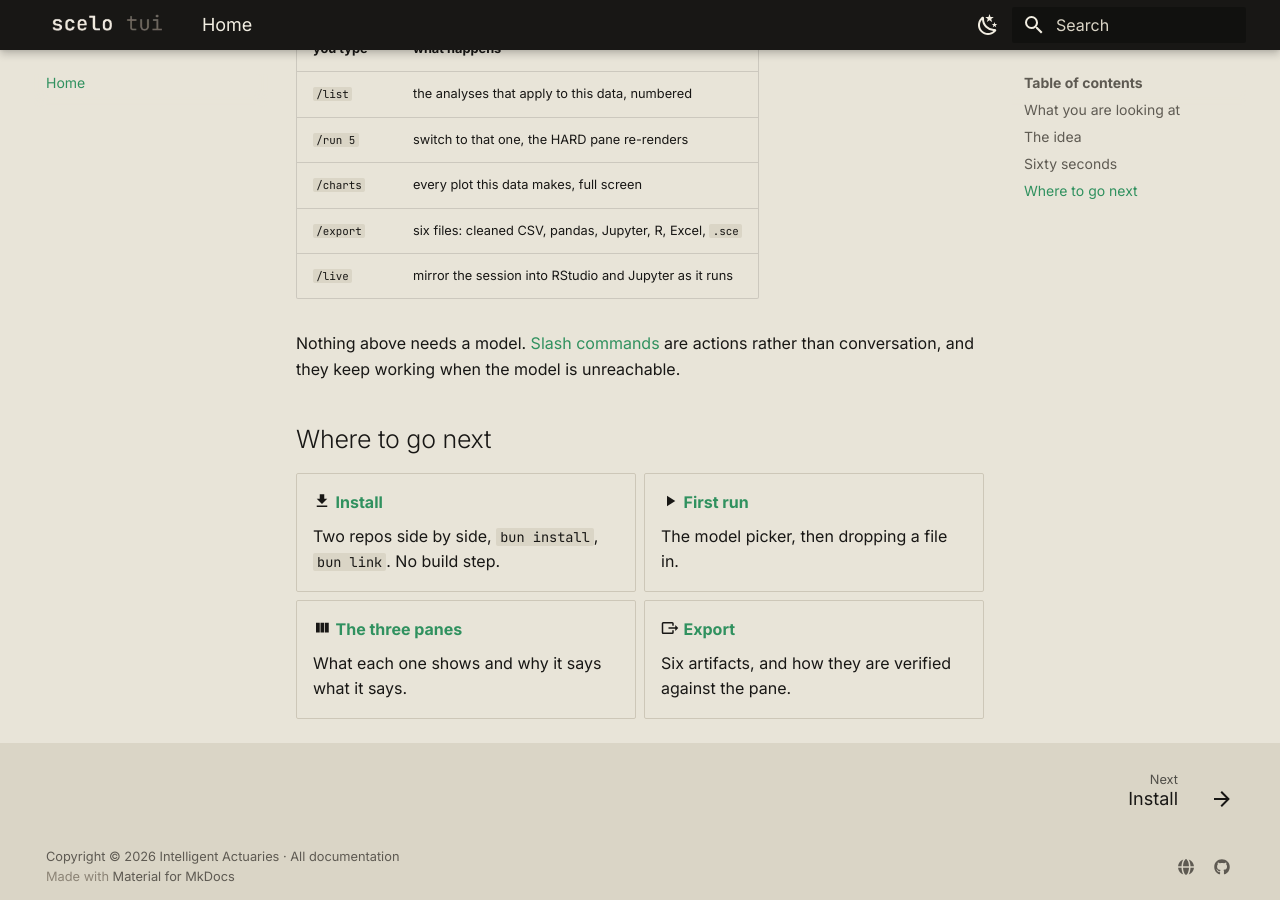
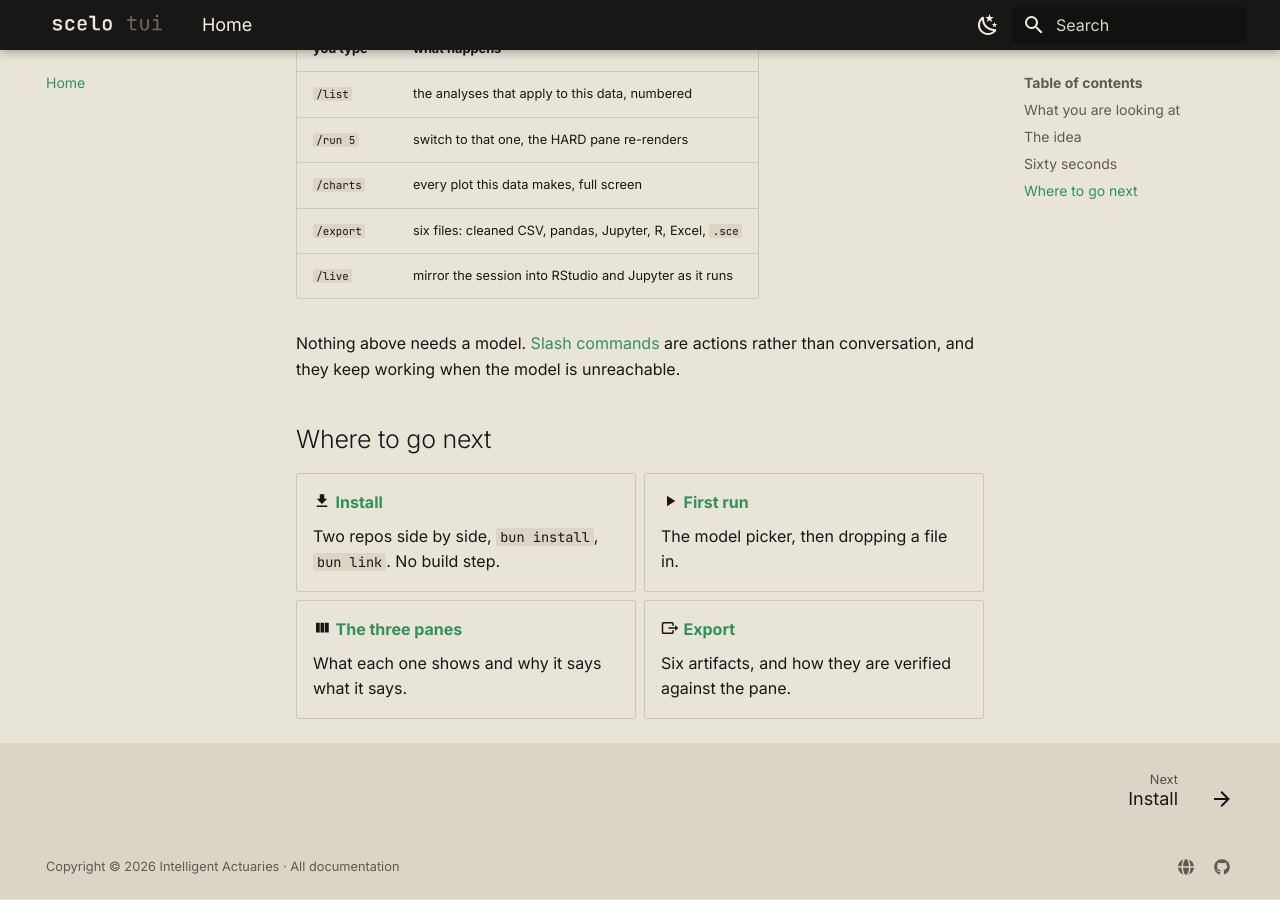
Before and after one commit to intelligentactuaries/scelo-tui, an MkDocs documentation site: the page built from docs/docs/index.md, in a window 1280 px wide and 900 px high, scrolled down 1939 px. Built offline with MkDocs 1.6.1 and Material for MkDocs 9.7.7, drawn with Linux system fonts in a browser that asks for light colours.

Commit message:
docs: drop the theme's generator notice
Matches the Scelo IDE and Atlas docs. `extra.generator: false` is the
theme's supported setting; mkdocs-material is MIT, so the footer notice is
a courtesy rather than a licence condition, and the bundled assets keep
their own copyright headers.

Co-Authored-By: Claude Opus 5 (1M context) <noreply@anthropic.com>

```diff
--- a/docs/mkdocs.yml
+++ b/docs/mkdocs.yml
@@ -78,6 +78,13 @@ markdown_extensions:
       emoji_generator: !!python/name:material.extensions.emoji.to_svg
 
 extra:
+  # Drop the "Made with Material for MkDocs" line from the footer. This is
+  # the theme's own supported setting, and mkdocs-material is MIT, so the
+  # notice is a courtesy rather than a licence condition. The copyright
+  # headers inside the bundled assets are untouched, which is what the
+  # licence does ask for. The footer keeps our own copyright and the link
+  # back to the hub.
+  generator: false
   # Points the masthead at the hub rather than at this sub-site's own index,
   # so the logo reads as "up a level", the way it does on any portal. The
   # sub-site's front page stays one click away on the Home tab.
```
